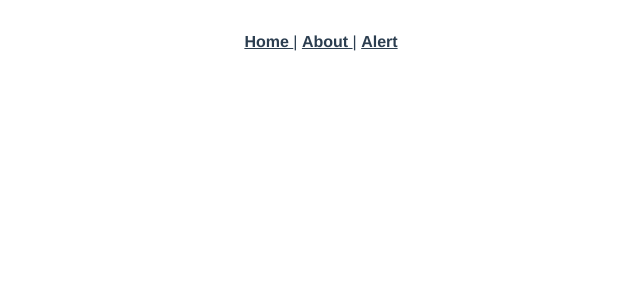
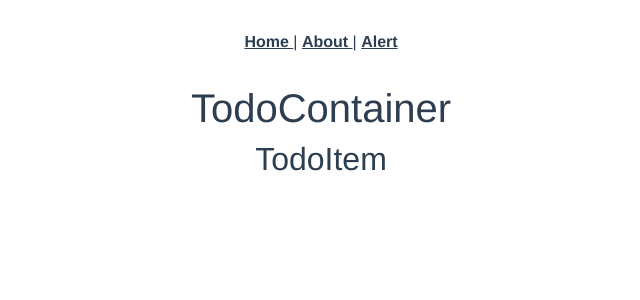
Before and after one commit to jentleoh/VP, a Vue app: page /todo in a window 1280 px wide. Shown: the top 300 px of the page, without its empty margins (319-959 px from the left). Built offline with nearby package versions, Linux system fonts and the light colour scheme.

Commit message:
6week : todo

```diff
--- /dev/null
+++ b/src/components/TodoContainer.vue
@@ -0,0 +1,19 @@
+<template>
+  <div>
+    <h1>TodoContainer</h1>
+    <TodoItem />
+  </div>
+</template>
+
+<script lang="ts">
+import { Component, Vue } from 'vue-property-decorator';
+import TodoItem from '@/components/TodoItem.vue';
+
+@Component({
+  components: {
+    TodoItem,
+  },
+})
+export default class TodoContainer extends Vue {
+}
+</script>
--- /dev/null
+++ b/src/components/TodoItem.vue
@@ -0,0 +1,15 @@
+<template>
+  <div>
+    <h2>TodoItem</h2>
+    {{ msg }}
+  </div>
+</template>
+
+<script lang="ts">
+import { Component, Prop, Vue } from 'vue-property-decorator';
+
+@Component
+export default class TodoItem extends Vue {
+  @Prop() private msg!: string;
+}
+</script>
--- a/src/router/index.ts
+++ b/src/router/index.ts
@@ -1,6 +1,7 @@
 import Vue from 'vue';
 import VueRouter, { RouteConfig } from 'vue-router';
 import Home from '../views/Home.vue';
+import TodoPage from '../views/TodoPage.vue';
 
 Vue.use(VueRouter);
 
@@ -11,12 +12,9 @@ const routes: Array<RouteConfig> = [
     component: Home,
   },
   {
-    path: '/alert',
-    name: 'AlertForm',
-    // route level code-splitting
-    // this generates a separate chunk (about.[hash].js) for this route
-    // which is lazy-loaded when the route is visited.
-    component: () => import(/* webpackChunkName: "about" */ '../views/AlertForm.vue'),
+    path: '/todo',
+    name: 'Todo',
+    component: TodoPage,
   },
   {
     path: '/about',
--- /dev/null
+++ b/src/views/TodoPage.vue
@@ -0,0 +1,15 @@
+<template>
+  <TodoContainer />
+</template>
+
+<script lang="ts">
+import { Component, Vue } from 'vue-property-decorator';
+import TodoContainer from '@/components/TodoContainer.vue'; // @ is an alias to /src
+
+@Component({
+  components: {
+    TodoContainer,
+  },
+})
+export default class TodoPage extends Vue {}
+</script>
```
